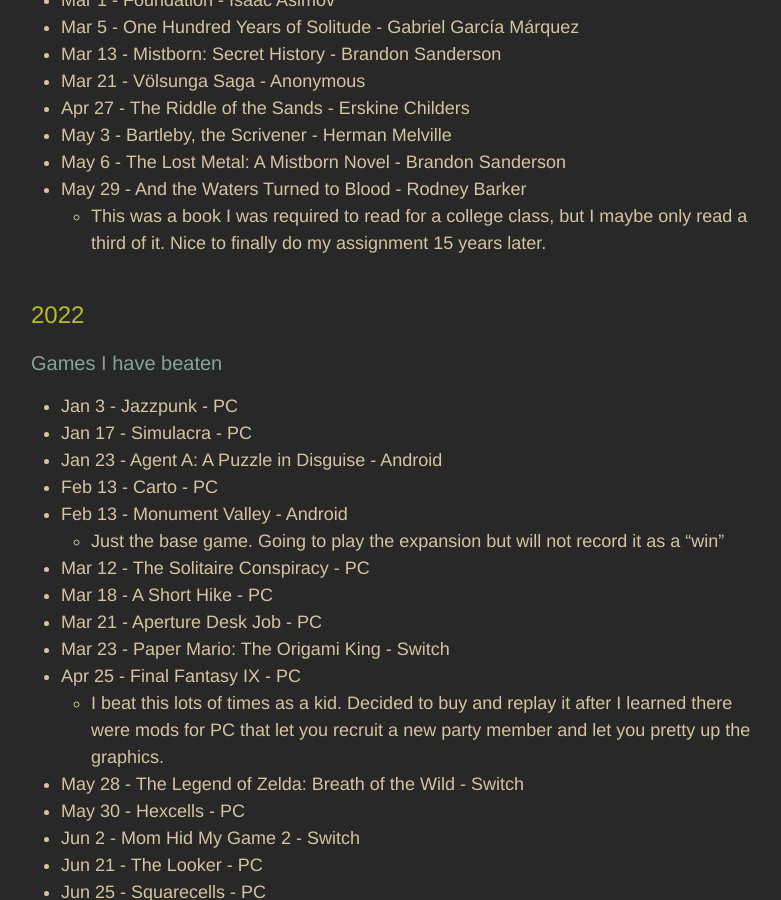
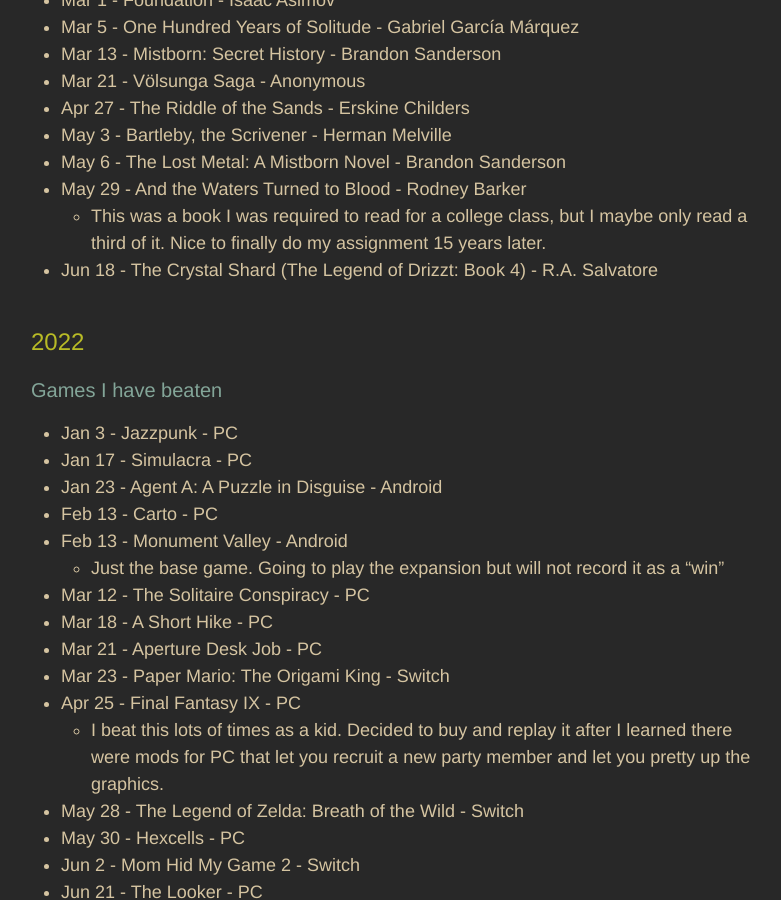
Before and after one commit to adkinsrs/sadkins_site, a Jekyll site: the page built from misc.md, in a window 1280 px wide and 900 px high, scrolled down 1199 px. Shown: the whole window, without its empty margins (239-1020 px from the left). Built offline with Jekyll 4.4.1, drawn with Linux system fonts in a browser that asks for light colours.

Commit message:
read a book

```diff
--- a/misc.md
+++ b/misc.md
@@ -50,6 +50,7 @@
 * May 6 - The Lost Metal: A Mistborn Novel - Brandon Sanderson
 * May 29 - And the Waters Turned to Blood - Rodney Barker
   * This was a book I was required to read for a college class, but I maybe only read a third of it. Nice to finally do my assignment 15 years later.
+* Jun 18 - The Crystal Shard (The Legend of Drizzt: Book 4) - R.A. Salvatore
 
 ## 2022
 
```
